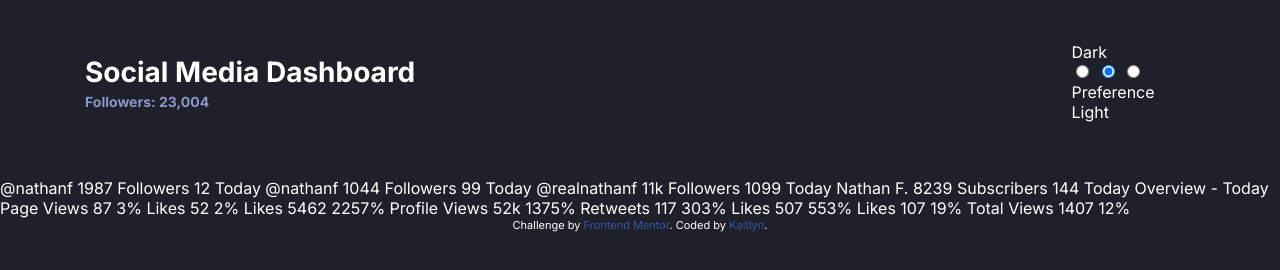
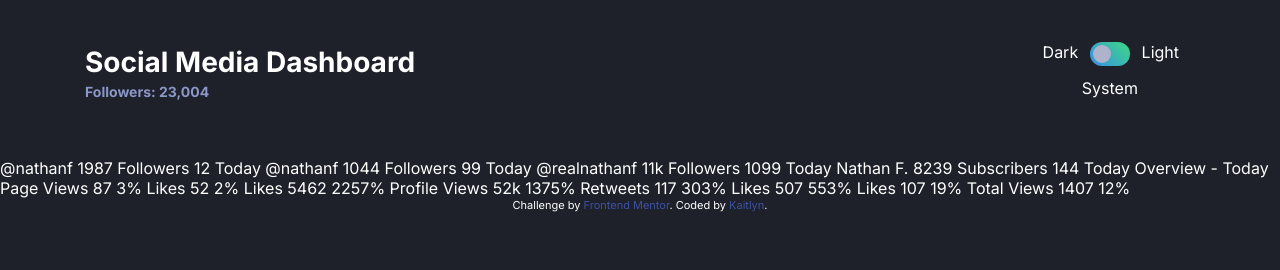
Before and after one commit to spehn008/FrontEnd_Mentor_Projects, a website: page FEM-media-dashboard-light-dark-toggle/index.html in a window 1280 px wide. Drawn offline with Linux system fonts and the light colour scheme; files that its build step writes are made by us from their sources.

Commit message:
4-29-24 tutorial work

```diff
--- a/FEM-media-dashboard-light-dark-toggle/app/scss/components/toggle.scss
+++ b/FEM-media-dashboard-light-dark-toggle/app/scss/components/toggle.scss
@@ -1,28 +1,67 @@
 @use '../util' as *;
 
 .toggle {
+    display: grid;
+    grid-template-columns: repeat(3, 1fr);
+    grid-template-rows: repeat(2, 1fr);
     border: none;
+    gap: rem(12);
+
+    label {
+        &[for='dark'] {
+            justify-self: end;
+            grid-column: 1 / 2;
+        }
+        &[for='system'] {
+            justify-self: center;
+            grid-column: 1 / 4;
+            grid-row: 2 / 3;
+        }
+        &[for='light'] {
+            justify-self: start;
+            grid-column: 3 / 4;
+        }
+    }
 
     &__wrapper {
+        position: relative;
+        grid-column: 2 / 3;
+        grid-row: 1 / 2;
+        height: rem(24);
 
     }
 
     input[type="radio"] {
-
+        opacity: 0;
+        margin: 0;
     }
 
     &__background {
+        display: block;
+        position: absolute;
+        top: 0;
+        height: 100%;
+        width: 100%;
+        pointer-events: none;
 
+        border-radius: rem(12);
+        overflow: hidden;
+        background: linear-gradient(225deg, var(--dark-toggle-bg-end) 0%,var(--dark-toggle-bg-start) 98.02%);
     }
 
     &__switcher {
-        width: rem(16);
-        height: rem(16);
+        position: absolute;
+        top: rem(3);
+        left: rem(3);
+        width: rem(18);
+        height: rem(18);
         border-radius: 50%;
         background-color: var(--light-toggle-bg);
     }
 
-    label {
+    #light:checked ~ .toggle__switcher {
+        left: calc(100% - 21px);
+        right: 3px;
+    }
 
-    }
 }
--- a/FEM-media-dashboard-light-dark-toggle/index.html
+++ b/FEM-media-dashboard-light-dark-toggle/index.html
@@ -30,8 +30,6 @@
   </div>
 
   <fieldset class="header__toggle toggle" aria-label="theme toggle" role="radiogroup">
-    <label for="dark">Dark</label>
-
     <div class="toggle__wrapper">
       <input type="radio" name="theme" id="dark">
       <input type="radio" name="theme" id="preference" checked>
@@ -40,10 +38,9 @@
       <span aria-hidden="true" class="toggle__background"></span>
       <span aria-hidden="true" class="toggle__switcher"></span>
     </div>
-
-    <label for="preference">Preference</label>
+    <label for="dark">Dark</label>
+    <label for="system">System</label>
     <label for="light">Light</label>
-
   </fieldset>
   </header>
   <main>
```
Also changed, not shown: FEM-media-dashboard-light-dark-toggle/dist/style.css, 1 other file.
